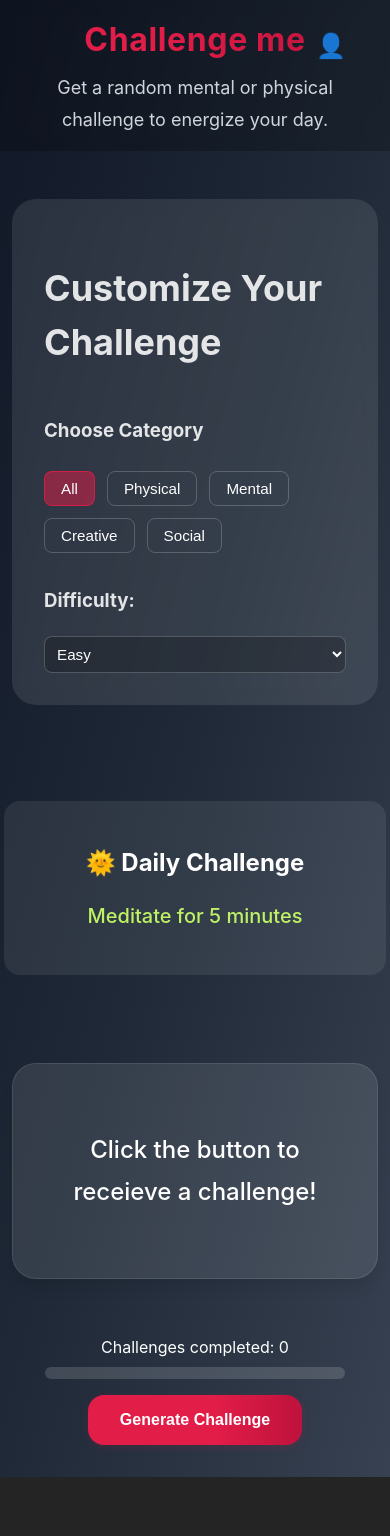
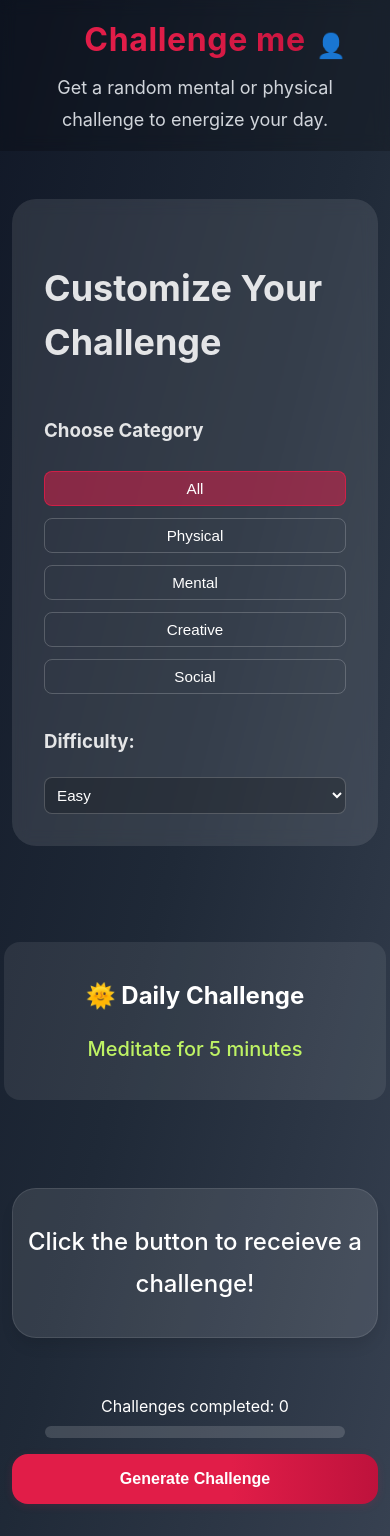
Before and after one commit to robertoandino/challenge-me, a React (Vite) app: page / in a window 390 px wide. Before the commit the page ends 1477 px from the top, so only its background shows below. Built offline with nearby package versions, Linux system fonts and the light colour scheme.

Commit message:
Refactor responsive styles for buttons and sections to ensure consistent layout and box-sizing

```diff
--- a/src/pages/responsive.css
+++ b/src/pages/responsive.css
@@ -64,5 +64,18 @@ html, body {
     input {
         font-size: 0.95rem;
         padding: 0.5rem 0.75rem;
+        width: 100%;
+        box-sizing: border-box;
     }
 }
+
+@media (max-width: 600px) {
+    .challenge-box,
+    .daily-challenge-section,
+    .completed-list-section {
+        max-width: 98vw;
+        width: 100%;
+        box-sizing: border-box;
+        padding: 1rem 0.5rem;
+    }
+}
```
